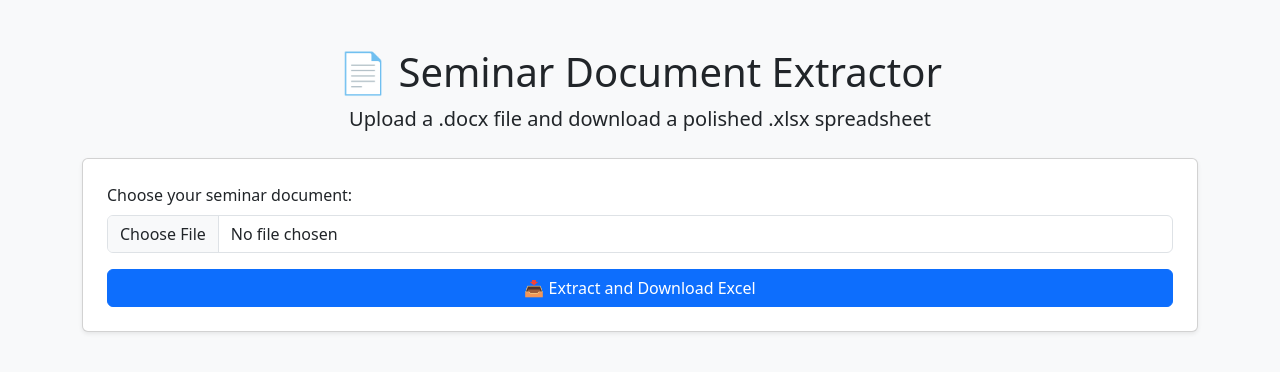
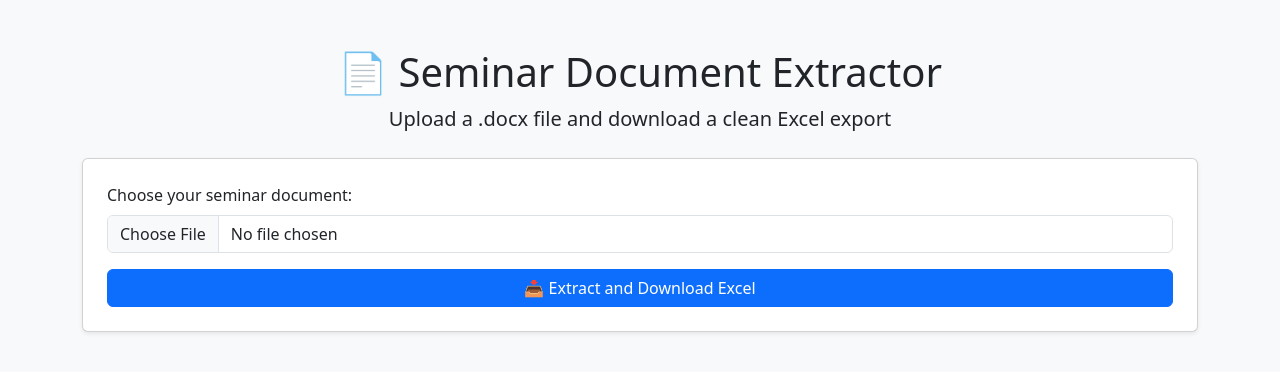
Before and after one commit to seicher1/seminar-extractor, a Flask app: page / in a window 1280 px wide. Shown: the top 372 px of the page. Run offline with Flask 3, Linux system fonts and the light colour scheme.

Commit message:
Update index.html

```diff
--- a/templates/index.html
+++ b/templates/index.html
@@ -9,7 +9,7 @@
 <div class="container py-5">
   <div class="text-center mb-4">
     <h1 class="display-6">📄 Seminar Document Extractor</h1>
-    <p class="lead">Upload a .docx file and download a polished .xlsx spreadsheet</p>
+    <p class="lead">Upload a .docx file and download a clean Excel export</p>
   </div>
   <form method="POST" enctype="multipart/form-data" class="card p-4 shadow-sm bg-white">
     <div class="mb-3">
```
